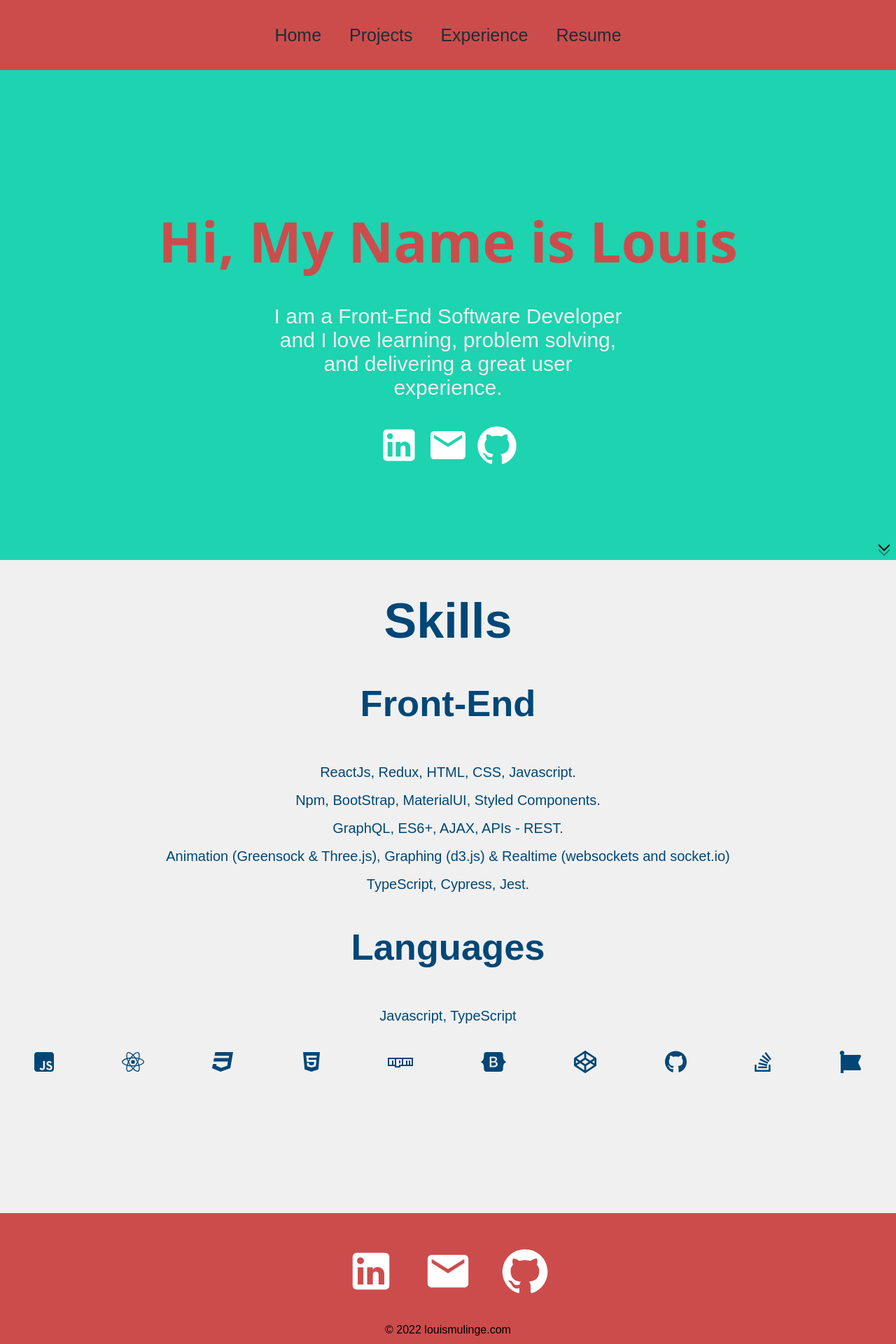
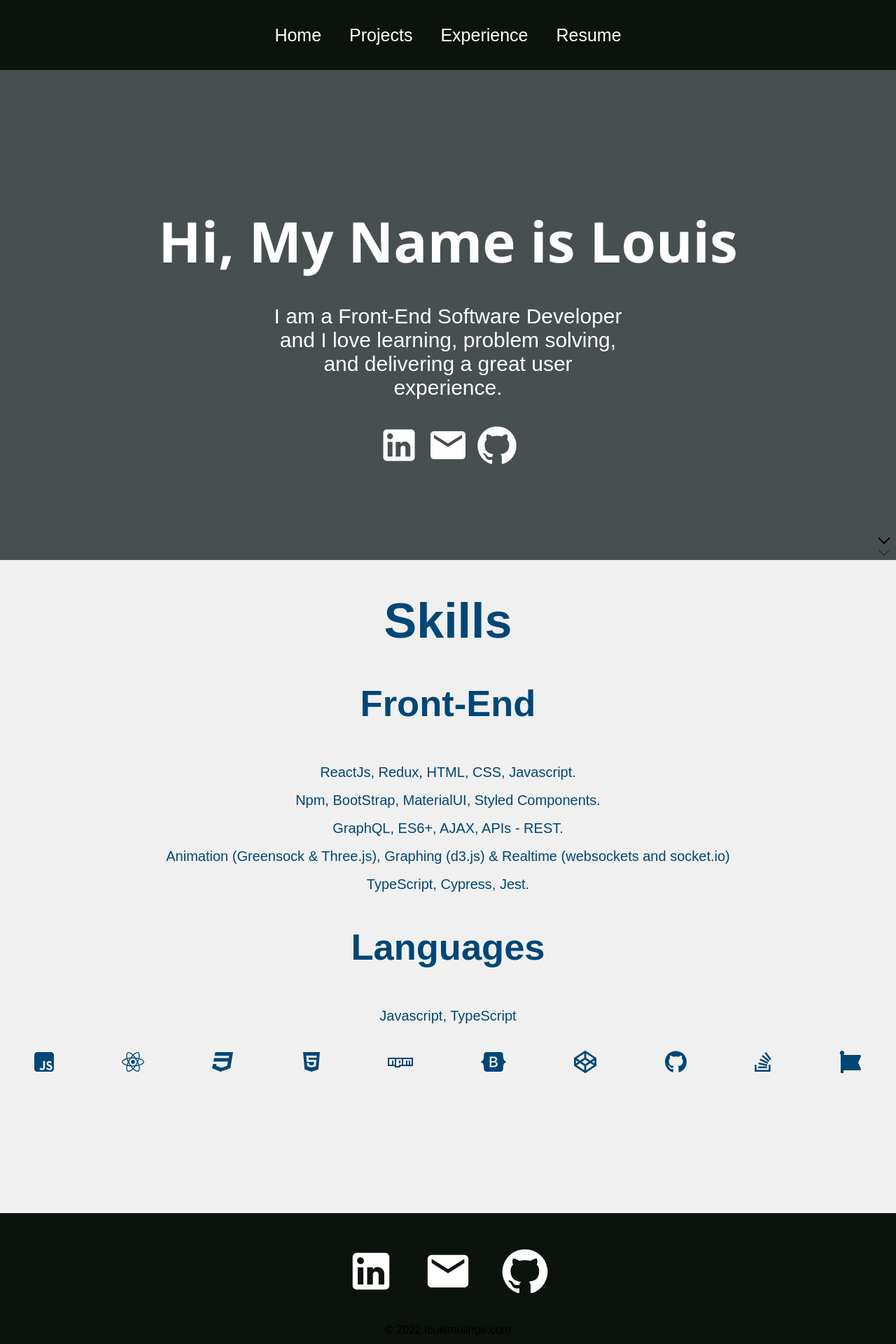
Before and after one commit to LouisNzavi/Portoflio-Website, a React (Create React App) app: page / in a window 1280 px wide. Shown: the top 1920 px of the page at 70% size. Built offline with nearby package versions, Linux system fonts and the light colour scheme.

Commit message:
changing portfolio color palette

```diff
--- a/src/styles/Footer.css
+++ b/src/styles/Footer.css
@@ -1,7 +1,7 @@
 .footer {
   width: 100%;
   height: 200px;
-  background: #cc4c4c;
+  background: #0c120c;
   display: flex;
   justify-content: center;
   align-items: center;
@@ -11,17 +11,18 @@
 }
 
 .socialMedia svg {
-  color: white;
+  color: #ffffff;
   margin: 20px;
   font-size: 70px;
   cursor: pointer;
 }
 
 .footer p {
-  color: white;
+  color: #ffffff;
+  ;
 }
 
-@media only screen and (max-width: 600px) {
+@media only screen and (max-width: 768px) {
   .footer svg {
     font-size: 50px;
   }
--- a/src/styles/Home.css
+++ b/src/styles/Home.css
@@ -13,14 +13,14 @@
   justify-content: center;
   align-items: center;
   text-align: center;
-  background-color: #1dd3b0;
-  color: #f0f0f0;
+  background-color: #484f51;
+  color: #ffffff;
 }
 
 .about h2 {
   font-family: "Segoe UI", Tahoma, Geneva, Verdana, sans-serif;
   font-size: 80px;
-  color: #cc4c4c;
+  color: #ffffff;
   height: 50px;
   text-align: center;
 }
@@ -42,7 +42,7 @@
 }
 
 .skills skills-h1 {
-  color: black;
+  color: #0c120c;
   text-align: center;
   /* padding: auto; */
 }
@@ -105,7 +105,7 @@
 
 .scroll-down::after {
   top: 30%;
-  animation-delay: 0.3s;
+  animation-delay: 10s;
 }
 @keyframes scroll-down {
   0% {
@@ -123,7 +123,7 @@
   }
 }
 
-@media only screen and (max-width: 600px) {
+@media only screen and (max-width: 768px) {
   .about h2 {
     font-size: 40px;
   }
--- a/src/styles/Navbar.css
+++ b/src/styles/Navbar.css
@@ -1,7 +1,7 @@
 .navbar {
   width: 100%;
   height: 100px;
-  background: #cc4c4c;
+  background: #0c120c;
 }
 
 .links {
@@ -14,7 +14,7 @@
 }
 
 .navbar a {
-  color: #232c33;
+  color: white;
   text-decoration: none;
   margin: 20px;
   font-size: 25px;
```
